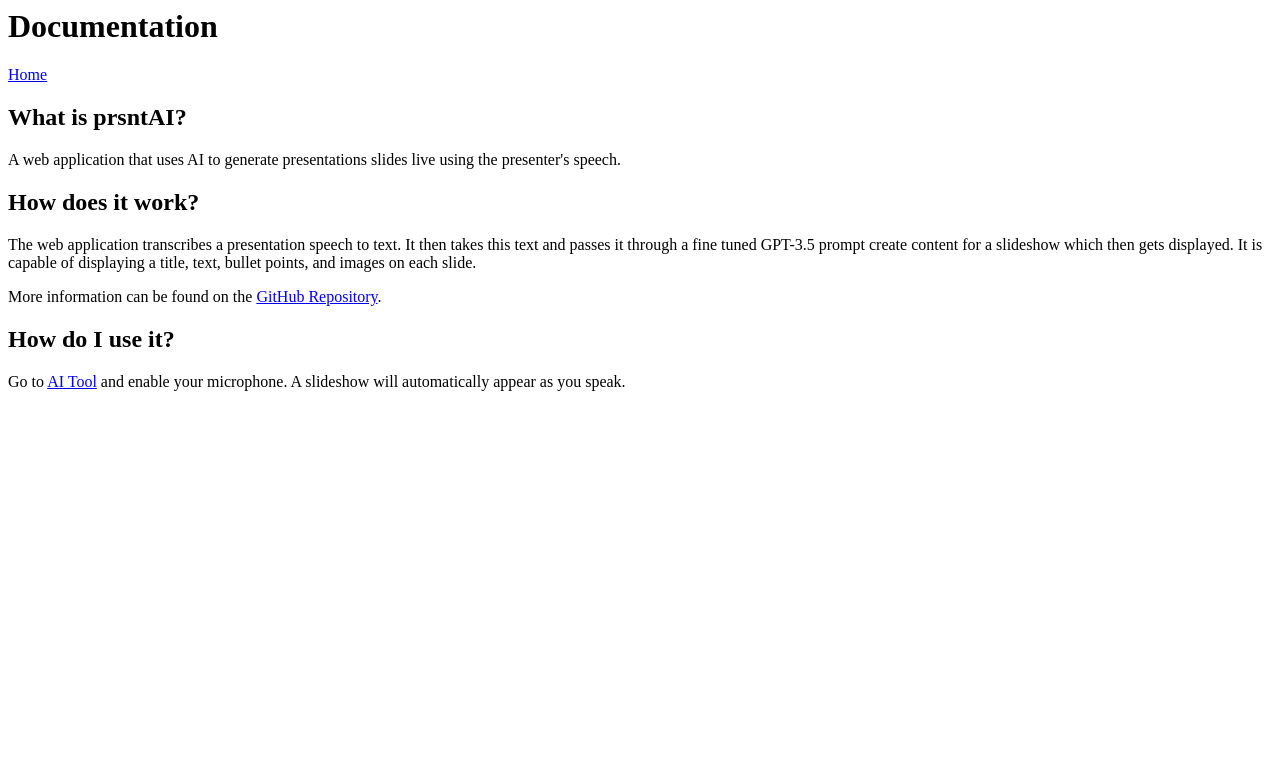
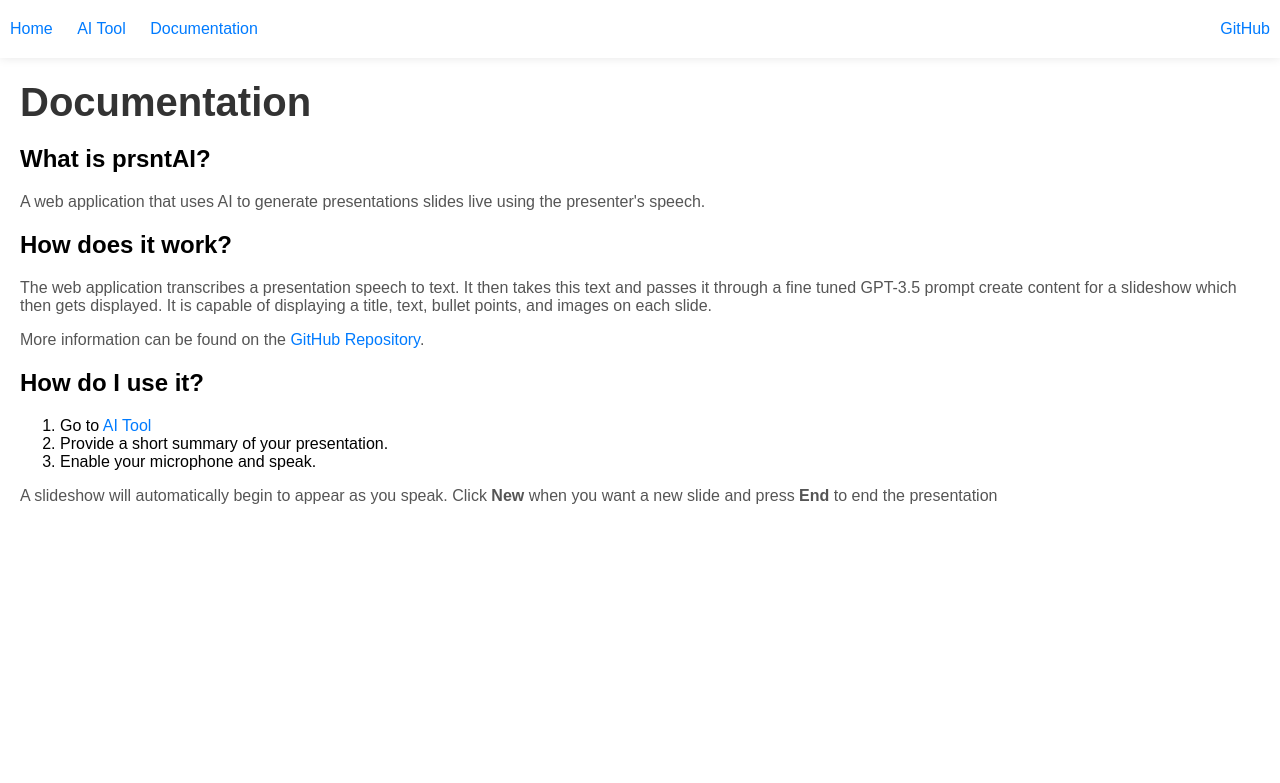
Before and after one commit to prsntai/flask-frontend, a Flask app: page /docs in a window 1280 px wide. Shown: the top 783 px of the page. Run offline with Flask 3, Linux system fonts and the light colour scheme.

Commit message:
added styling

```diff
--- a/src/app.py
+++ b/src/app.py
@@ -1,18 +1,65 @@
-from flask import Flask, render_template, request, redirect, url_for
+from flask import Flask, render_template
+from flask_socketio import SocketIO
+import speech_recognition as sr
+import threading
+import random
+import time
 
 app = Flask(__name__)
+socketio = SocketIO(app)
+r = sr.Recognizer()
+transcription_thread = None
+transcribing = False
+
+def record_text():
+    time.sleep(1)
+    return random.randint(0, 100)
+    try:
+        with sr.Microphone() as source:
+            r.adjust_for_ambient_noise(source, duration=0.2)
+            audio = r.listen(source)
+            text = r.recognize_google(audio)
+            return text
+    except:
+        return ''
+
+def transcribe():
+    global transcribing
+    while transcribing:
+        text = str(record_text())
+        socketio.emit('transcription', text)
 
 @app.route('/')
 def index():
     return render_template('index.html')
 
 @app.route('/ai')
-def software():
+def ai():
     return render_template('ai.html')
 
 @app.route('/docs')
 def docs():
     return render_template('docs.html')
 
-# if __name__ == '__main__':
-#     app.run(debug=True)
+@socketio.on('connect')
+def handle_connect():
+    print('Client connected')
+
+@socketio.on('start_transcription')
+def handle_start_transcription():
+    global transcription_thread, transcribing
+    if not transcribing:
+        transcribing = True
+        transcription_thread = threading.Thread(target=transcribe)
+        transcription_thread.start()
+
+@socketio.on('stop_transcription')
+def handle_stop_transcription():
+    global transcription_thread, transcribing
+    if transcribing:
+        transcribing = False
+        if transcription_thread.is_alive():
+            transcription_thread.join()
+
+if __name__ == '__main__':
+    socketio.run(app, debug=True)
--- /dev/null
+++ b/src/static/style.css
@@ -0,0 +1,55 @@
+body {
+    font-family: 'Arial', sans-serif;
+    margin: 20px;
+}
+
+h1 {
+    color: #333;
+    margin-top: 80px;
+    margin-bottom: 20px;
+    font-size: 40px;
+    font-weight: 700;
+}
+
+a {
+    color: #007BFF;
+    text-decoration: none;
+}
+
+p {
+    color: #555;
+}
+
+.nav {
+    display: inline-block;
+    justify-content: space-between;
+    align-items: center;
+    position: fixed;
+    top: 0;
+    left: 0;
+    width: 100%;
+    padding-top: 20px;
+    padding-bottom: 20px;
+    background-color: #fff;
+    box-shadow: 0 0 10px rgba(0, 0, 0, 0.1);
+}
+
+.nav-element {
+    display: inline-block;
+    margin: 0 10px;
+}
+
+.nav-right {
+    float: right;
+    margin: 0 10px;
+}
+
+.nav-element:hover {
+    border-color: #F5F5F5;
+    background-color: #F5F5F5;
+}
+
+.nav-right:hover {
+    border-color: #F5F5F5;
+    background-color: #F5F5F5;
+}
--- a/src/templates/docs.html
+++ b/src/templates/docs.html
@@ -1,5 +1,19 @@
+<!DOCTYPE html>
+<html lang="en">
+<head>
+    <meta charset="UTF-8">
+    <meta name="viewport" content="width=device-width, initial-scale=1.0">
+    <title>prsntAI: Docs</title>
+    <link rel="stylesheet" href="{{ url_for('static', filename='style.css') }}">
+</head>
+<body>
+    <div class="nav">
+        <a href="/" class="nav-element">Home</a>
+        <a href="/ai" class="nav-element">AI Tool</a>
+        <a href="/docs" class="nav-element">Documentation</a>
+        <a href="https://github.com/orgs/prsntai/repositories" target="_blank" rel="noopener" class="nav-right">GitHub</a>
+    </div>
     <h1>Documentation</h1>
-<a href="/">Home</a>
 
     <h2>What is prsntAI?</h2>
     <p>A web application that uses AI to generate presentations slides live using the presenter's speech.</p>
@@ -9,4 +23,11 @@
     <p>More information can be found on the <a href="https://github.com/orgs/prsntai/repositories" target="_blank" rel="noopener">GitHub Repository</a>.</p>
 
     <h2>How do I use it?</h2>
-<p>Go to <a href="/ai">AI Tool</a> and enable your microphone. A slideshow will automatically appear as you speak.</p>
+    <ol type="1">
+        <li>Go to <a href="/ai">AI Tool</a></li>
+        <li>Provide a short summary of your presentation.</li>
+        <li>Enable your microphone and speak.</li>
+    </ol>
+    <p>A slideshow will automatically begin to appear as you speak. Click <b>New</b> when you want a new slide and press <b>End</b> to end the presentation</p>
+    </body>
+</html>
```
Also changed, not shown: src/static/ai.css (added, +32 -0 lines), src/templates/ai.html (+47 -2 lines), src/templates/index.html (+18 -6 lines). Lines whose indentation alone changed are shown as unchanged.
